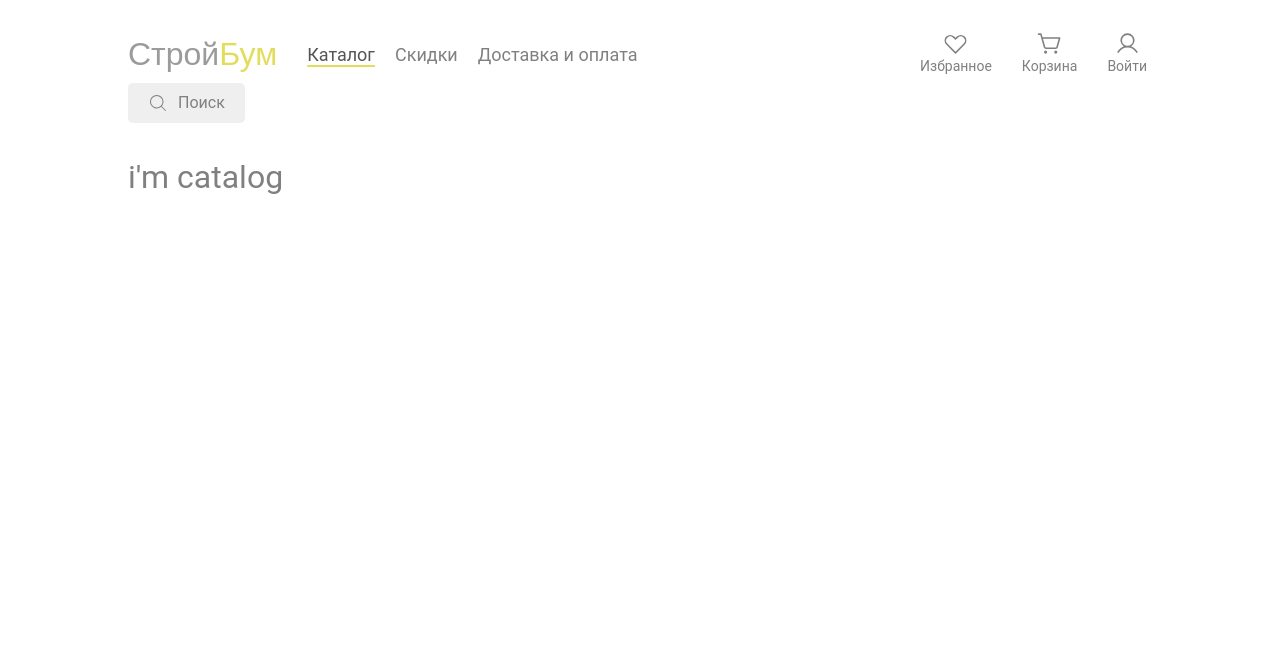
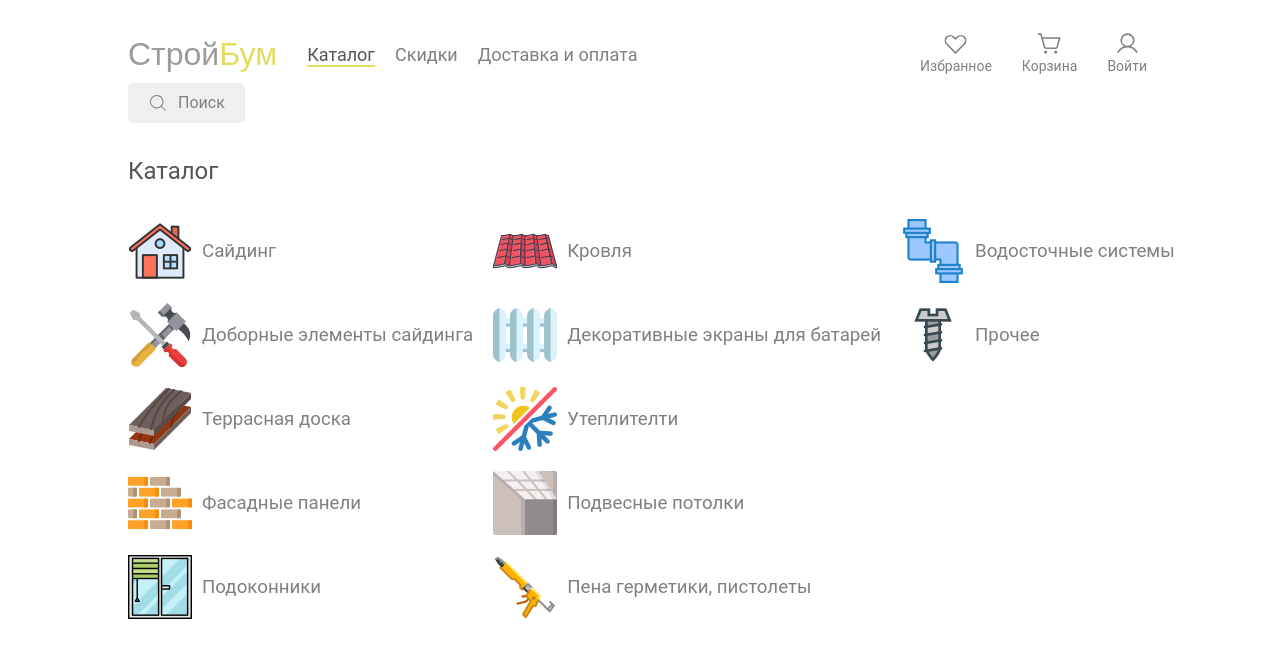
Before and after one commit to kotamikh/StroyBum, a Nuxt app: page /catalog in a window 1280 px wide. Shown: the top 658 px of the page. Built offline with nearby package versions, Linux system fonts and the light colour scheme; a web font is replaced by a local one.

Commit message:
catalog wip

```diff
--- a/app.vue
+++ b/app.vue
@@ -7,4 +7,10 @@
 <script setup lang="ts">
 import 'assets/main.css'
 import 'assets/reset.css'
+
+useHead({
+  htmlAttrs: {
+    lang: 'ru'
+  }
+})
 </script>
--- a/assets/main.css
+++ b/assets/main.css
@@ -7,6 +7,16 @@
   --middle-grey: #808080;
   --background-grey: #FCFCFC;
   color: var(--middle-grey);
+  box-sizing: border-box;
+}
+
+html {
+  width: 100vw;
+  overflow-x: hidden;
+}
+
+h2 {
+  color: var(--grey);
 }
 
 a {
--- a/assets/reset.css
+++ b/assets/reset.css
@@ -40,8 +40,11 @@ body {
 }
 
 ul[class],
-ol[class] {
+ol[class],
+ul,
+ol {
     list-style: none;
+    padding: 0;
 }
 
 a:not([class]) {
--- a/components/NavBar.vue
+++ b/components/NavBar.vue
@@ -76,7 +76,7 @@ watch(() => route.name, () => {
 
 .navigation-panel
   display: flex
-  margin: 30px 0
+  margin: 30px auto
   flex-direction: column
 
   .line-1
@@ -124,14 +124,11 @@ watch(() => route.name, () => {
           &:hover,
           &:focus,
           .current
-            .nav-icon,
+            svg,
             p
               color: var(--yellow)
-
-          &:focus
-            .nav-icon,
-            p
-              color: var(--yellow)
+              stroke: var(--yellow)
+              stroke-width: 10px
 
         .nav-icon
           margin: 0 5px
--- a/layouts/defaultlayout.vue
+++ b/layouts/defaultlayout.vue
@@ -11,6 +11,6 @@
 
 <style scoped lang="sass">
 .content
-  width: 80%
+  width: 80vw
   margin: 0 auto
 </style>
--- a/pages/catalog.vue
+++ b/pages/catalog.vue
@@ -1,11 +1,104 @@
 <template>
-  <h1>i'm catalog</h1>
+  <h2>Каталог</h2>
+    <ul class="categories">
+      <li v-for="(category, id) in categories"
+          :key="id"
+          class="category"
+      >
+        <img :src="`${category.image}`" alt="img"/>
+        <h3>{{ category.text }}</h3>
+      </li>
+    </ul>
 </template>
 
-<script setup>
+<script setup lang="ts">
+import siding from '@/assets/catalog-images/сайдинг.png'
+import additionalElements from '@/assets/catalog-images/доборные элементы.png'
+import decking from '@/assets/catalog-images/террасная доска.png'
+import facadePanels from '@/assets/catalog-images/фасадные панели.png'
+import windowSills from '@/assets/catalog-images/подоконник.png'
+import roof from '@/assets/catalog-images/кровля.png'
+import batteryScreens from '@/assets/catalog-images/радиатор.png'
+import insulation from '@/assets/catalog-images/утеплители.png'
+import ceilings from '@/assets/catalog-images/потолки.png'
+import foamSealant from 'assets/catalog-images/пена герметик.png'
+import waterDisposal from '@/assets/catalog-images/водоотведение.png'
+import other from '@/assets/catalog-images/прочее.png'
+
+
+const categories = {
+  siding: {
+    text: 'Сайдинг',
+    image: siding
+  },
+  additionalElements: {
+    text: 'Доборные элементы сайдинга',
+    image: additionalElements
+  },
+  decking: {
+    text: 'Террасная доска',
+    image: decking
+  },
+  facadePanels: {
+    text: 'Фасадные панели',
+    image: facadePanels
+  },
+  windowSills: {
+    text: 'Подоконники',
+    image: windowSills
+  },
+  roof: {
+    text: 'Кровля',
+    image: roof
+  },
+  batteryScreens: {
+    text: 'Декоративные экраны для батарей',
+    image: batteryScreens
+  },
+  insulation: {
+    text: 'Утеплителти',
+    image: insulation
+  },
+  ceilings: {
+    text: 'Подвесные потолки',
+    image: ceilings
+  },
+  foamSealant: {
+    text: 'Пена герметики, пистолеты',
+    image: foamSealant
+  },
+  waterDisposal: {
+    text: 'Водосточные системы',
+    image: waterDisposal
+  },
+  other: {
+    text: 'Прочее',
+    image: other
+  }
+}
 
 </script>
 
-<style scoped>
+<style scoped lang="sass">
+.categories
+  gap: 20px
+  display: flex
+  margin: 30px 0
+  flex-wrap: wrap
+  max-height: 400px
+  flex-direction: column
 
+  .category
+    gap: 10px
+    display: flex
+    cursor: pointer
+    align-items: center
+
+    &:hover
+      h3
+        color: #4d4d4d
+        text-decoration: underline
+        text-underline-position: under
+        text-decoration-thickness: 2px
+        text-decoration-color: var(--yellow)
 </style>
--- a/pages/homepage.vue
+++ b/pages/homepage.vue
@@ -3,6 +3,10 @@
     <Title>СтройБум | Сайдинг Киров</Title>
     <Meta name="general page" content="this is the main page"/>
   </Head>
+  <div class="main-page">
+    <div class="banner">
+
+    </div>
     <ul class="advantages">
       <li>
         <img src="@/assets/main-page-images/утп-склад.png" alt="удобство"/>
@@ -17,6 +21,7 @@
         <p>Широкий выбор <br> Низкие цены</p>
       </li>
     </ul>
+  </div>
 </template>
 
 <script setup>
@@ -24,12 +29,26 @@
 </script>
 
 <style scoped lang="sass">
+.main-page
+  gap: 50px
+  display: flex
+  padding: 20px 0
+  flex-direction: column
+
   .advantages
+    width: 100%
     display: flex
     justify-content: space-evenly
+
     li
       width: 15%
       text-align: center
+
       img
         margin: auto
+
+  .banner
+    width: 100%
+    aspect-ratio: 12/3
+    background-color: #d3d3d3
 </style>
--- /dev/null
+++ b/src/index.d.ts
@@ -0,0 +1 @@
+declare module '*.png';
```
Also changed, not shown: nuxt.config.ts (+9 -1 lines), assets/catalog-images/панели пвх.png (renamed from assets/catalog-images/панели ПВХ.png), assets/catalog-images/пена герметик.png (renamed from assets/catalog-images/герметик пистолет.png). Lines whose indentation alone changed are shown as unchanged.
